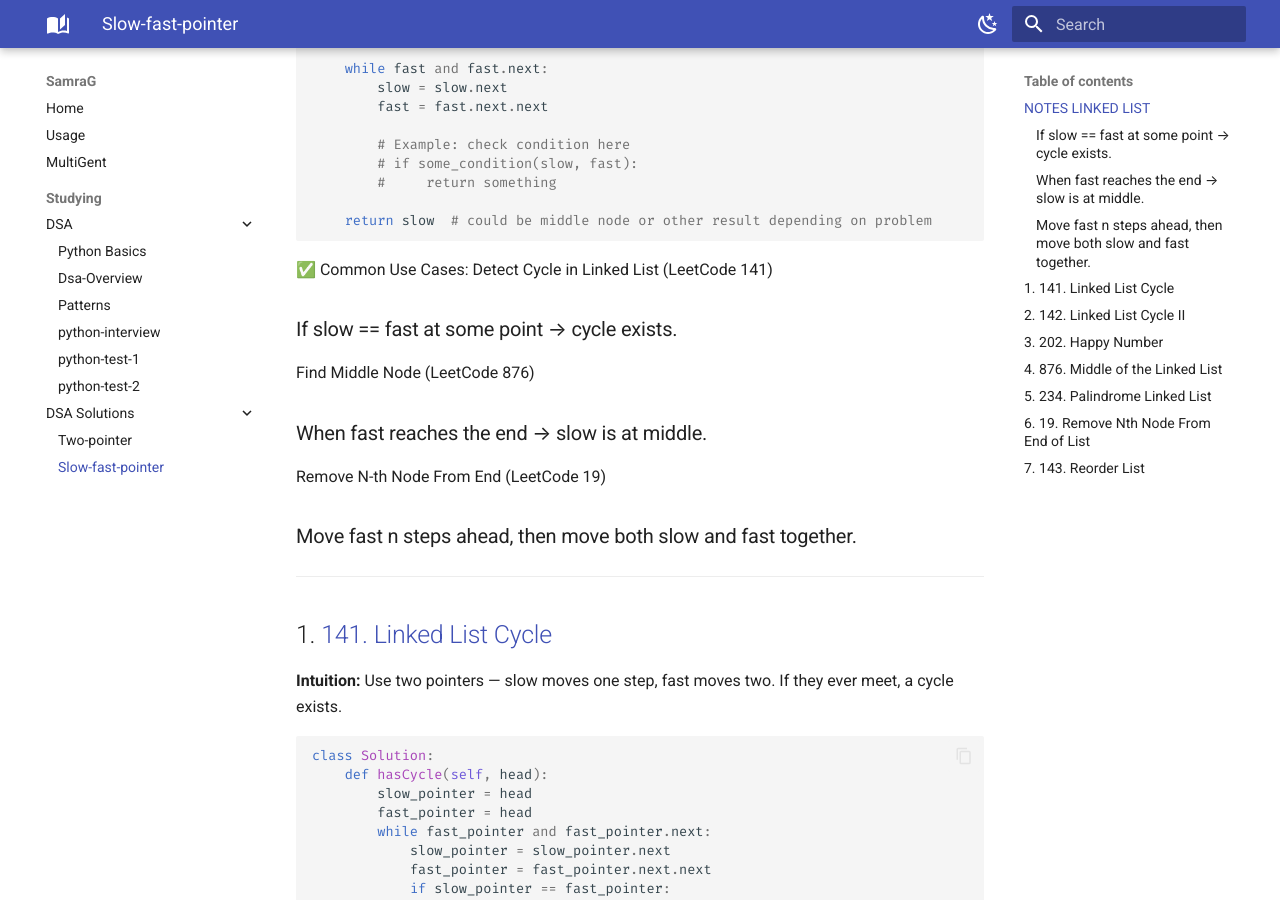
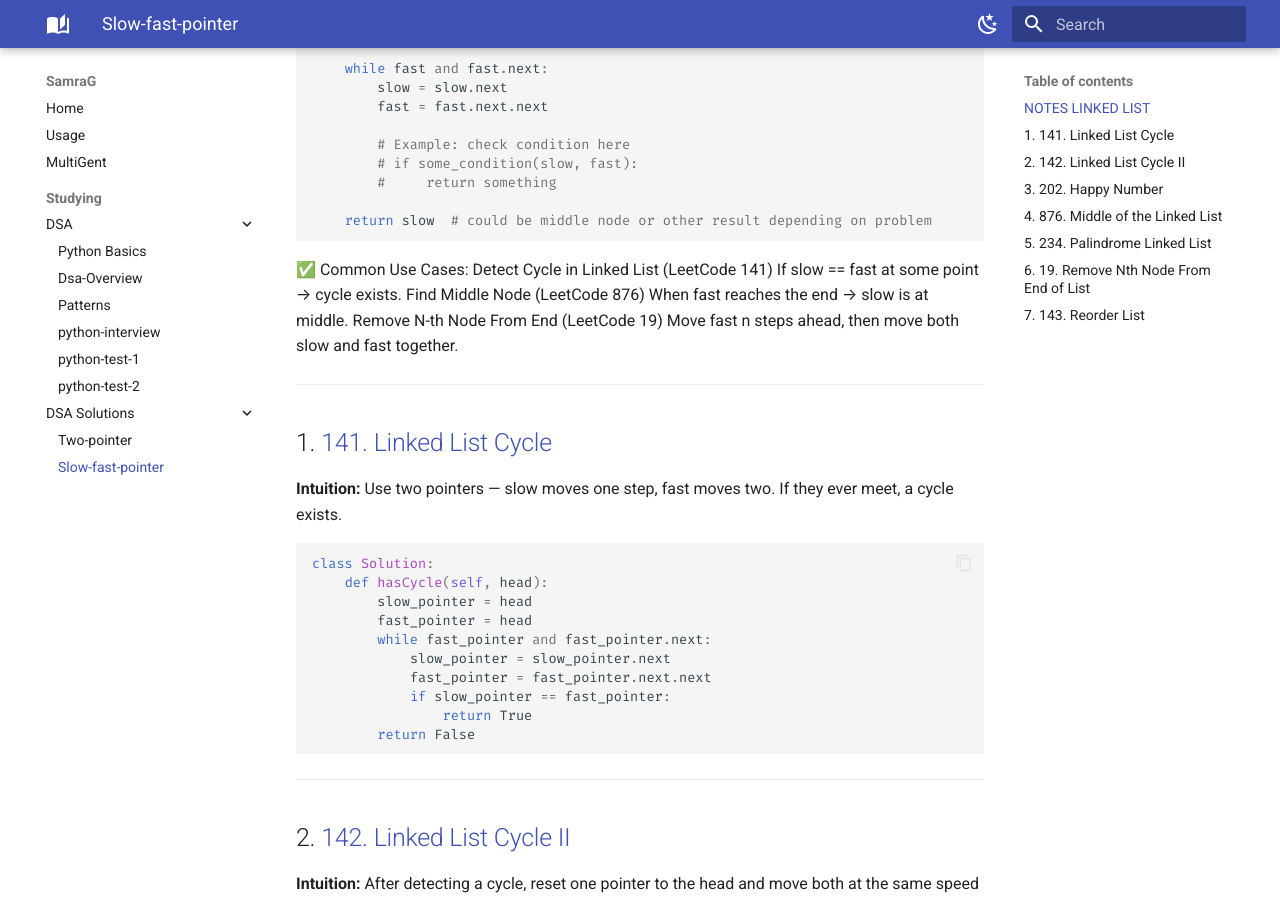
Before and after one commit to Sam2636/sam-agents, an MkDocs documentation site: the page built from docs/slow&fast-pointer.md, in a window 1280 px wide and 900 px high, scrolled down 528 px. Built offline with MkDocs 1.6.1 and Material for MkDocs 9.7.7, drawn with Linux system fonts in a browser that asks for light colours.

Commit message:
adding chnges in slow and fast pointers

```diff
--- a/docs/slow&fast-pointer.md
+++ b/docs/slow&fast-pointer.md
@@ -29,11 +29,11 @@ def slow_fast_linked_list(head):
 
 ✅ Common Use Cases:
 Detect Cycle in Linked List (LeetCode 141)
-### If slow == fast at some point → cycle exists.
+If slow == fast at some point → cycle exists.
 Find Middle Node (LeetCode 876)
-### When fast reaches the end → slow is at middle.
+When fast reaches the end → slow is at middle.
 Remove N-th Node From End (LeetCode 19)
-### Move fast n steps ahead, then move both slow and fast together.
+Move fast n steps ahead, then move both slow and fast together.
 
 ---
 
```
